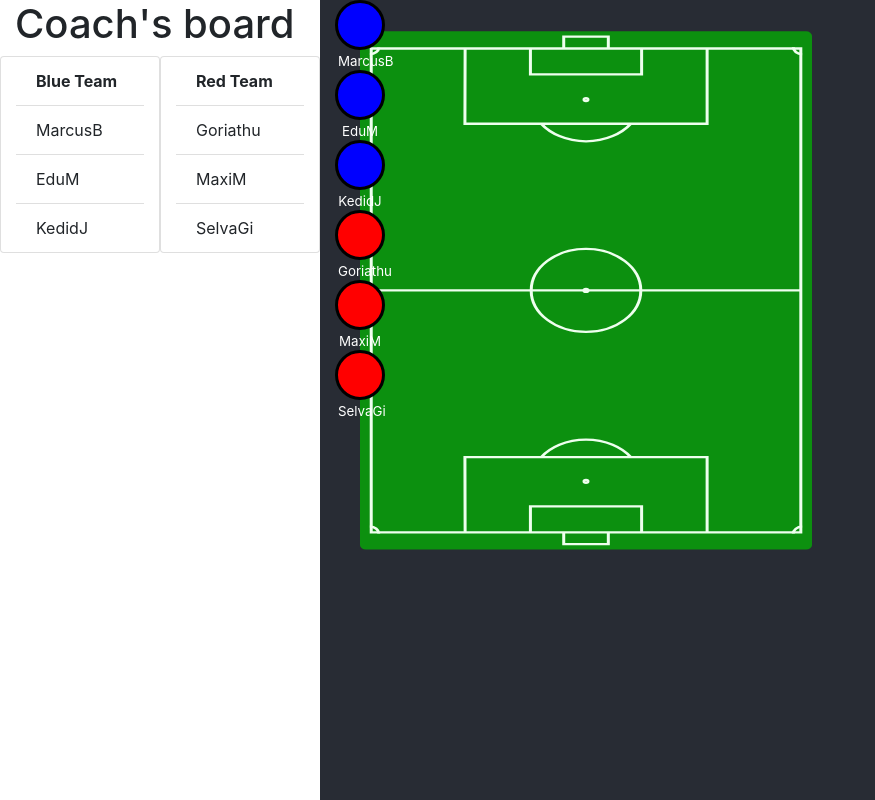
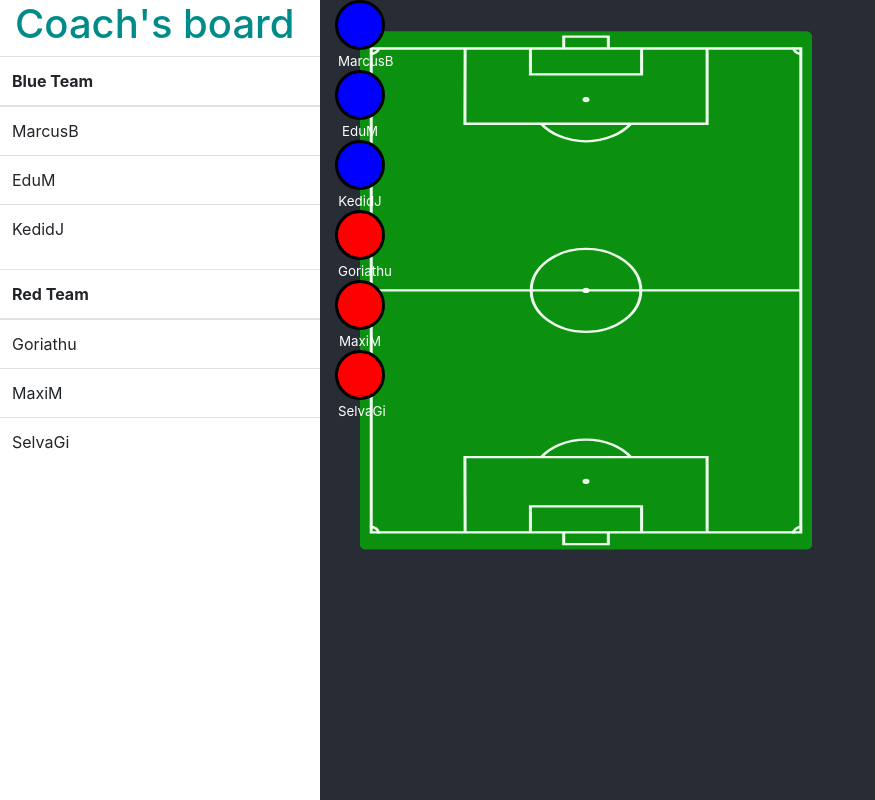
Before and after one commit to ghaserfaty/coach-challenge, a React (Create React App) app in the folder coach-app/: page / in a window 1280 px wide. Shown: the whole page, without its empty margins (0-875 px from the left). Built offline with nearby package versions, Linux system fonts and the light colour scheme.

Commit message:
styles updated

```diff
--- a/coach-app/src/App.css
+++ b/coach-app/src/App.css
@@ -3,8 +3,8 @@
 
 }
 
-.App-link {
-  color: #61dafb;
+.App-title {
+  color: darkcyan;
 }
 
 @keyframes App-logo-spin {
--- a/coach-app/src/App.js
+++ b/coach-app/src/App.js
@@ -22,7 +22,7 @@ class App extends React.Component {
       <div className="App container-fluid">
         <div className="row">
           <div className="col-3">
-          <h1>Coach's board</h1>
+          <h1 className='App-title'>Coach's board</h1>
             <PlayerList players={this.state.players_data}></PlayerList>
           </div>
           <div className="col-9 field-background"><Field players={this.state.players_data}></Field></div>
--- a/coach-app/src/components/playersList/playerList.js
+++ b/coach-app/src/components/playersList/playerList.js
@@ -1,5 +1,5 @@
 import React from 'react';
-import { Card, ListGroup } from 'react-bootstrap';
+import { Table } from 'react-bootstrap';
 import './playerList.css';
 import {CONSTANTS} from '../../utils/constants';
 
@@ -8,7 +8,9 @@ const renderRows = (players,team) => {
   let ps = players.filter((p)=> p.team.id === team)
   return ps.map((p) => {
     return (
-      <ListGroup.Item key={p.id}>{p.name}</ListGroup.Item>
+      <tr key={p.id}>
+        <td>{p.name}</td>
+      </tr>
     )
  })
 }
@@ -17,18 +19,29 @@ export const PlayerList = (props) => {
 
     return (
       <div className='row'>
-        <Card className='col' style={{ width: '18rem' }}>
-          <ListGroup variant="flush">
-            <ListGroup.Item className='title'>Blue Team</ListGroup.Item>
+        <Table responsive >
+        <thead>
+          <tr>
+            <th className='title'>Blue Team</th>
+          </tr>
+          </thead>
+          <tbody>
             {renderRows(props.players,CONSTANTS.BLUE_TEAM)}
-          </ListGroup>
-        </Card>
-        <Card className='col' style={{ width: '18rem' }}>
-          <ListGroup variant="flush">
-            <ListGroup.Item className='title'>Red Team</ListGroup.Item>
+          </tbody>
+
+        </Table>
+        <Table responsive >
+        <thead>
+          <tr>
+            <th className='title'>Red Team</th>
+          </tr>
+          </thead>
+          <tbody>
             {renderRows(props.players,CONSTANTS.RED_TEAM)}
-          </ListGroup>
-        </Card>
+          </tbody>
+
+        </Table>
+
       </div>
 
 
```
